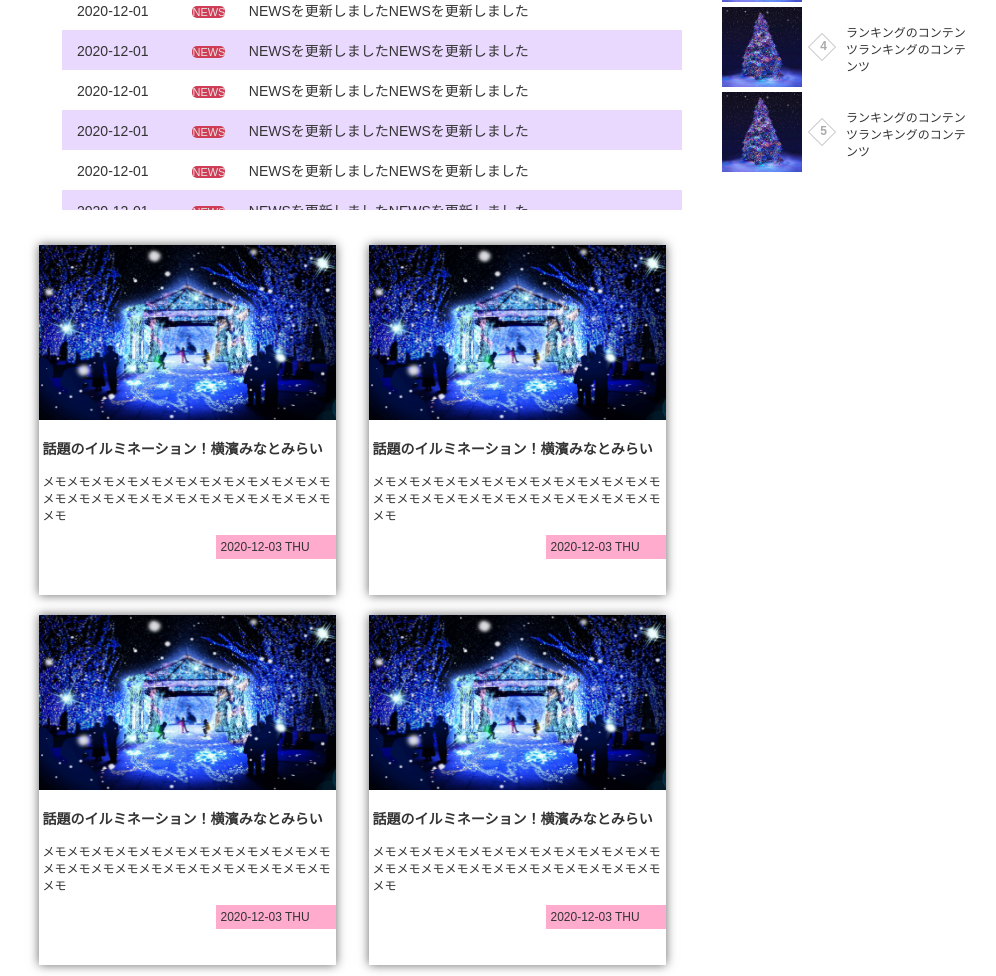
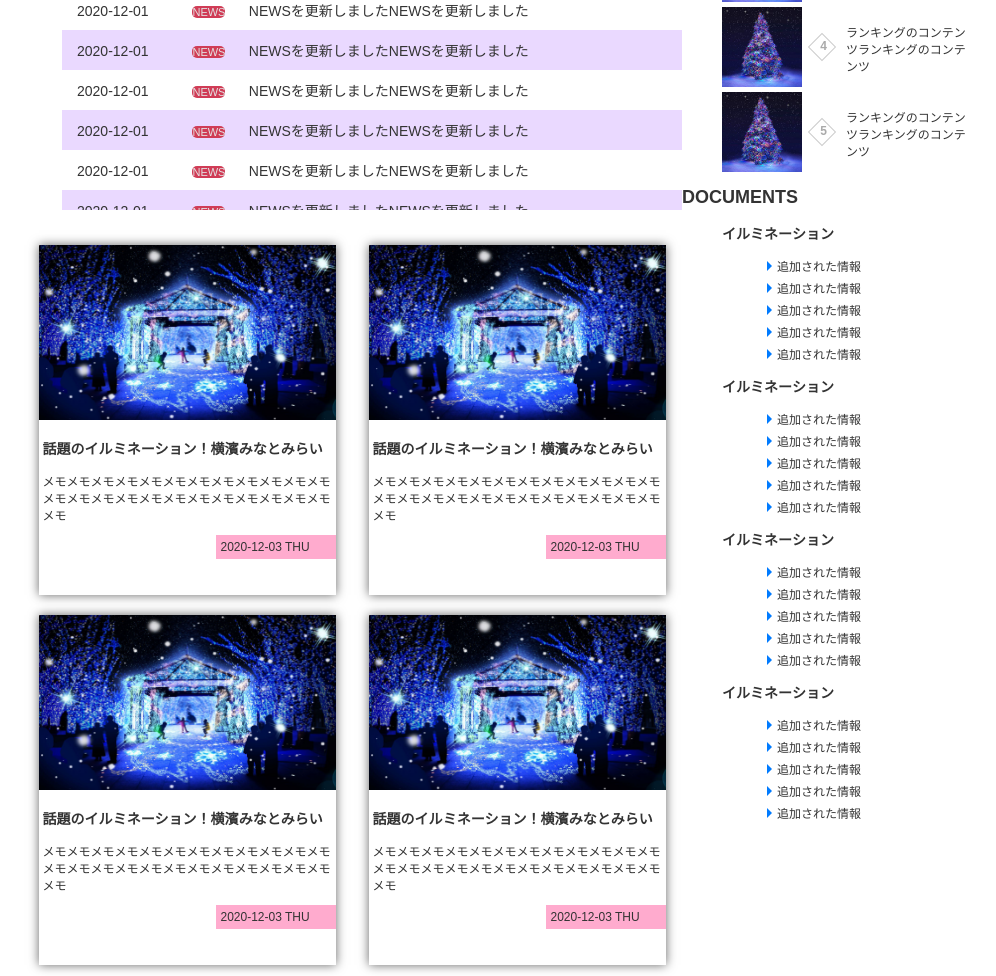
Before and after one commit to maip0902/front-introduction, a website: page src/index.html in a window 1280 px wide. Shown: the part 488-1464 px from the top of the page, without its empty margins (133-1129 px from the left). Drawn offline with Linux system fonts and the light colour scheme.

Commit message:
リスト表示

```diff
--- a/src/index.html
+++ b/src/index.html
@@ -145,6 +145,51 @@
                         </p>
                     </li>
                 </ol>
+                <h2>DOCUMENTS</h2>
+                <ul>
+                    <li class="documents-list">
+                        <h3>イルミネーション</h3>
+                        <ul>
+                            <li class="documents-item"><span class="triangle"></span>追加された情報</li>
+                            <li class="documents-item"><span class="triangle"></span>追加された情報</li>
+                            <li class="documents-item"><span class="triangle"></span>追加された情報</li>
+                            <li class="documents-item"><span class="triangle"></span>追加された情報</li>
+                            <li class="documents-item"><span class="triangle"></span>追加された情報</li>
+                        </ul>
+                    </li>
+                    <li class="documents-list">
+                        <h3>イルミネーション</h3>
+                        <ul>
+                            <li class="documents-item"><span class="triangle"></span>追加された情報</li>
+                            <li class="documents-item"><span class="triangle"></span>追加された情報</li>
+                            <li class="documents-item"><span class="triangle"></span>追加された情報</li>
+                            <li class="documents-item"><span class="triangle"></span>追加された情報</li>
+                            <li class="documents-item"><span class="triangle"></span>追加された情報</li>
+                        </ul>
+                    </li>
+                    <li class="documents-list">
+                        <h3>イルミネーション</h3>
+                        <ul>
+                            <li class="documents-item"><span class="triangle"></span>追加された情報</li>
+                            <li class="documents-item"><span class="triangle"></span>追加された情報</li>
+                            <li class="documents-item"><span class="triangle"></span>追加された情報</li>
+                            <li class="documents-item"><span class="triangle"></span>追加された情報</li>
+                            <li class="documents-item"><span class="triangle"></span>追加された情報</li>
+                        </ul>
+                    </li>
+                    <li class="documents-list">
+                        <h3>イルミネーション</h3>
+                        <ul>
+                            <li class="documents-item"><span class="triangle"></span>追加された情報</li>
+                            <li class="documents-item"><span class="triangle"></span>追加された情報</li>
+                            <li class="documents-item"><span class="triangle"></span>追加された情報</li>
+                            <li class="documents-item"><span class="triangle"></span>追加された情報</li>
+                            <li class="documents-item"><span class="triangle"></span>追加された情報</li>
+                        </ul>
+                    </li>
+                </ul>
+
+
             </div>
         </div>
         <footer class="footer">
--- a/src/sass/style.scss
+++ b/src/sass/style.scss
@@ -241,6 +241,27 @@ a {
             }
         }
     }
+
+    .documents-list {
+        list-style: none;
+
+        h3 {
+
+        }
+
+        .documents-item {
+            list-style: none;
+            margin: 5px 0;
+        }
+
+        .triangle{
+            display: inline-block;
+            border-style: solid;
+            border-width: 5px 0 5px 5px;
+            border-color: transparent transparent transparent #007bff;
+            margin: 0 5px;
+        }
+    }
 }
 
 .footer {
```
Also changed, not shown: src/dist/style.css, 1 other file.
